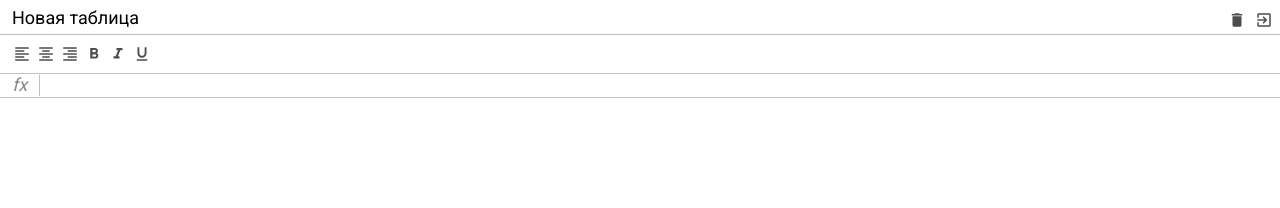
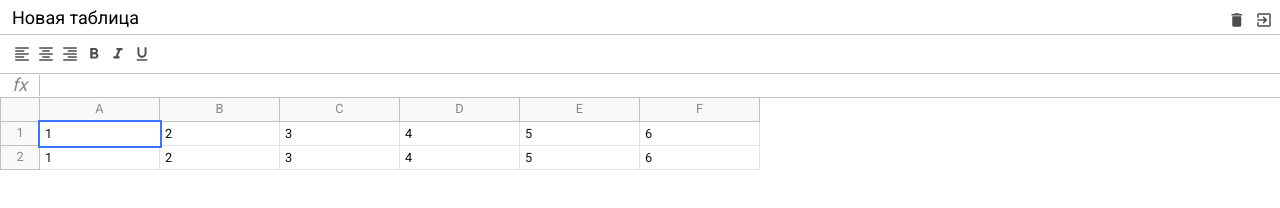
Before and after one commit to AliceAndr/excel-app, a website built with webpack: page src/index.html in a window 1280 px wide. Built offline with nearby package versions, Linux system fonts and the light colour scheme.

Commit message:
added scss styles for table component

```diff
--- a/src/index.html
+++ b/src/index.html
@@ -53,11 +53,53 @@
       </div>
 
       <div class="excel__formula">
+
         <div class="formula-info">fx</div>
         <div class="formula-input" contenteditable spellcheck="false"></div>
+
       </div>
 
       <div class="excel__table">
+
+        <div class="row">
+            <div class="row-info"></div>
+            <div class="row-data">
+              <div class="column">A</div>
+              <div class="column">B</div>
+              <div class="column">C</div>
+              <div class="column">D</div>
+              <div class="column">E</div>
+              <div class="column">F</div>
+            </div>
+        </div>
+
+        <div class="row">
+          <div class="row-info">
+            1
+          </div>
+          <div class="row-data">
+            <div class="cell selected" contenteditable>1</div>
+            <div class="cell" contenteditable>2</div>
+            <div class="cell" contenteditable>3</div>
+            <div class="cell" contenteditable>4</div>
+            <div class="cell" contenteditable>5</div>
+            <div class="cell" contenteditable>6</div>
+          </div>
+        </div>
+
+        <div class="row">
+          <div class="row-info">
+            2
+          </div>
+          <div class="row-data">
+            <div class="cell" contenteditable>1</div>
+            <div class="cell" contenteditable>2</div>
+            <div class="cell" contenteditable>3</div>
+            <div class="cell" contenteditable>4</div>
+            <div class="cell" contenteditable>5</div>
+            <div class="cell" contenteditable>6</div>
+          </div>
+        </div>
 
       </div>
 
--- a/src/scss/_variables.scss
+++ b/src/scss/_variables.scss
@@ -3,3 +3,5 @@ $border-color: #c0c0c0;
 $toolbar-height: 40px;
 $formula-height: 24px;
 $info-cell-width: 40px;
+$row-height: 24px;
+$cell-width: 120px;
--- a/src/scss/index.scss
+++ b/src/scss/index.scss
@@ -19,4 +19,7 @@ body {
 .excel {
   position: relative;
   color: #888;
+  height: 100%;
+  max-width: 100%;
+  font-size: 0.8rem;
 }
--- a/src/scss/table.scss
+++ b/src/scss/table.scss
@@ -2,5 +2,64 @@
 @import "mixins";
 
 .excel__table {
+  position: absolute;
+  left: 0;
+  right: 0;
+  top: $header-height + $toolbar-height + $formula-height;
+  overflow-x: auto;
+  padding-bottom: 2px;
 
+  & .row {
+    display: flex;
+    flex-direction: row;
+    min-height: 20px;
+    height: $row-height;
+  }
+
+  & .row-info {
+    display: flex;
+    justify-content: center;
+    align-items: center;
+    min-width: $info-cell-width;
+    height: 100%;
+    border: 1px solid $border-color;
+    border-top: none;
+    background: #f8f9fa;
+  }
+
+  & .row-data {
+    display: flex;
+  }
+
+  & .column {
+    display: flex;
+    justify-content: center;
+    align-items: center;
+    background: #f8f9fa;
+    min-width: 40px;
+    width: $cell-width;
+    border: 1px solid $border-color;
+    border-top: 0;
+    border-left: 0;
+    height: 100%;
+  }
+
+  & .cell {
+    min-width: 40px;
+    padding: 5px;
+    width: $cell-width;
+    height: 100%;
+    border: 1px solid #e2e3e3;
+    border-top: 0;
+    border-left: 0;
+    color: #111;
+    white-space: nowrap;
+    outline: none;
+
+    &.selected {
+      border: none;
+      outline: 2px solid #3c74ff;
+      z-index: 2;
+    }
+  }
 }
```
